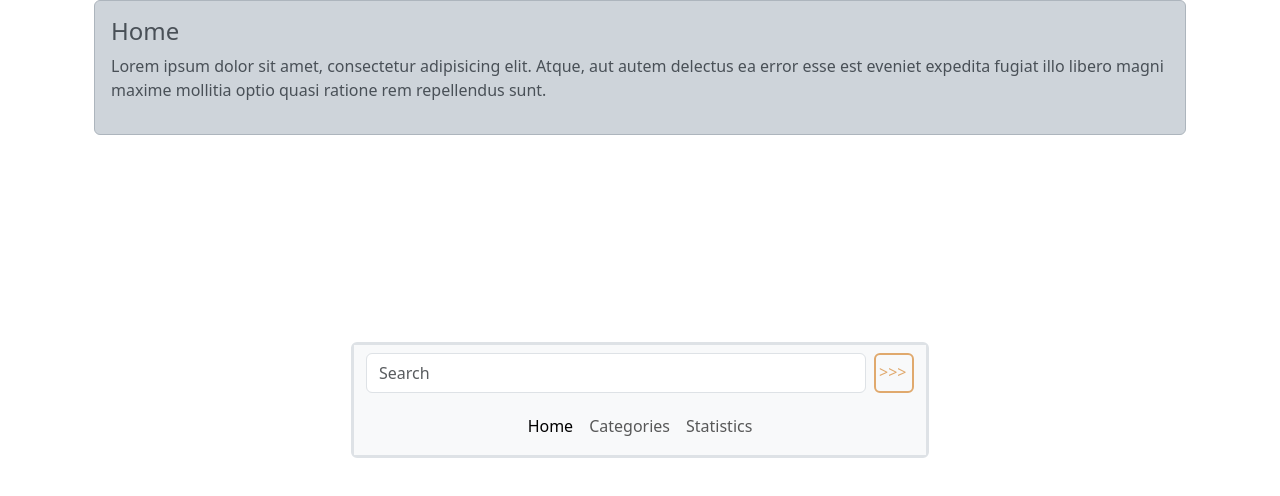
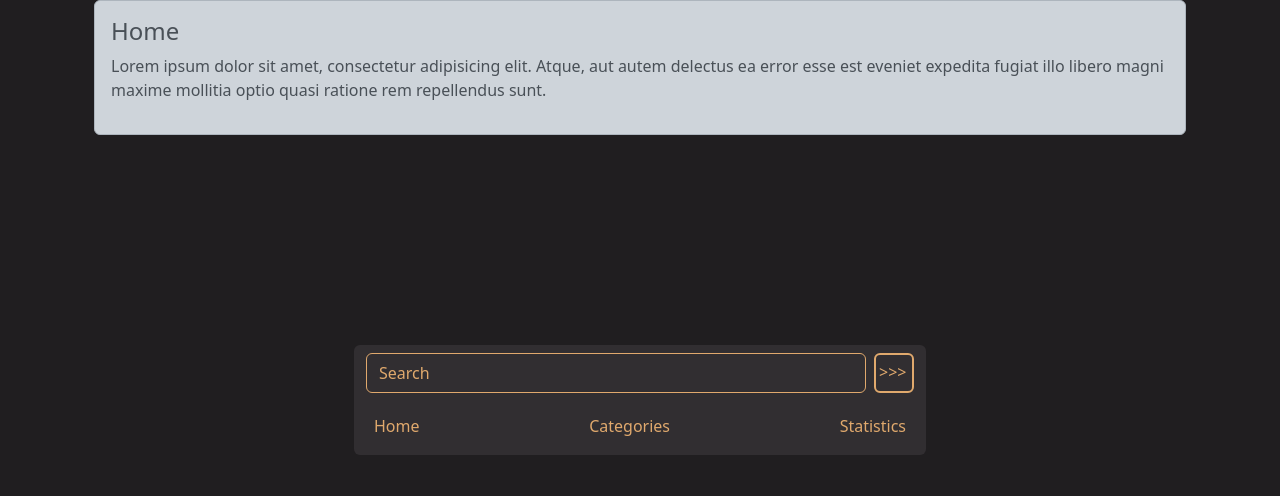
Before and after one commit to Narothe/movie-mania-network, a React (Create React App) app: page /home in a window 1280 px wide. Shown: the top 496 px of the page. Built offline with nearby package versions, Linux system fonts and the light colour scheme.

Commit message:
navbar 95% ready

```diff
--- a/src/components/navbar.jsx
+++ b/src/components/navbar.jsx
@@ -1,11 +1,11 @@
 import React from "react";
 import 'bootstrap/dist/css/bootstrap.min.css';
-import "./navbar.css";
+import "./styles.css";
 
 const Navbar = () => {
     return (
-        <div class="position-absolute top-50 start-50 translate-middle border border-3 rounded-2">
-            <nav className="navbar bg-body-tertiary">
+        <div className="position-absolute top-50 start-50 translate-middle">
+            <nav className="navbar text-color rounded-top-2">
                 <div className="container-fluid">
                     <form className="d-flex" role="search">
                         <input className="form-control me-2" type="search" placeholder="Search" aria-label="Search"/>
@@ -13,18 +13,18 @@ const Navbar = () => {
                     </form>
                 </div>
             </nav>
-            <nav className="navbar navbar-expand-lg bg-body-tertiary">
+            <nav className="navbar navbar-expand-lg text-color rounded-bottom-2">
             <div className="container-fluid">
                 <div className="collapse navbar-collapse" id="navbarNav">
-                    <ul className="navbar-nav">
-                        <li className="nav-item">
-                            <a className="nav-link active" aria-current="page" href="/home">Home</a>
+                    <ul className="navbar-nav flex-fill">
+                        <li className="nav-item d-inline-flex flex-fill">
+                            <a className="btn-color nav-link rounded-2" aria-current="page" href="/home">Home</a>
                         </li>
-                        <li className="nav-item">
-                            <a className="nav-link" href="/categories">Categories</a>
+                        <li className="nav-item d-inline-flex flex-fill">
+                            <a className="btn-color nav-link rounded-2" href="/categories">Categories</a>
                         </li>
-                        <li className="nav-item">
-                            <a class="nav-link" href="/statistics">Statistics</a>
+                        <li className="nav-item d-inline-flex">
+                            <a className="btn-color nav-link rounded-2" href="/statistics">Statistics</a>
                         </li>
                     </ul>
                 </div>
--- a/src/components/navbar.css
+++ b/src/components/styles.css
@@ -1,6 +1,19 @@
 .form-control {
     width: 500px;
     height: 40px;
+    background-color: #312E31;
+    color: #E0A96D;
+    border-color: #E0A96D;
+}
+
+.form-control:focus {
+    background-color: #312E31;
+    color: #E0A96D;
+    border-color: #E0A96D;
+}
+
+.form-control::placeholder {
+    color: #E0A96D;
 }
 
 .navbar {
@@ -30,3 +43,12 @@
     padding-left: 3px;
     padding-top: 3px;
 }
+
+body {
+    background-color: #201E20;
+    color: white;
+}
+.text-color {
+    color: red;
+    background-color: #312E31;
+}
```
